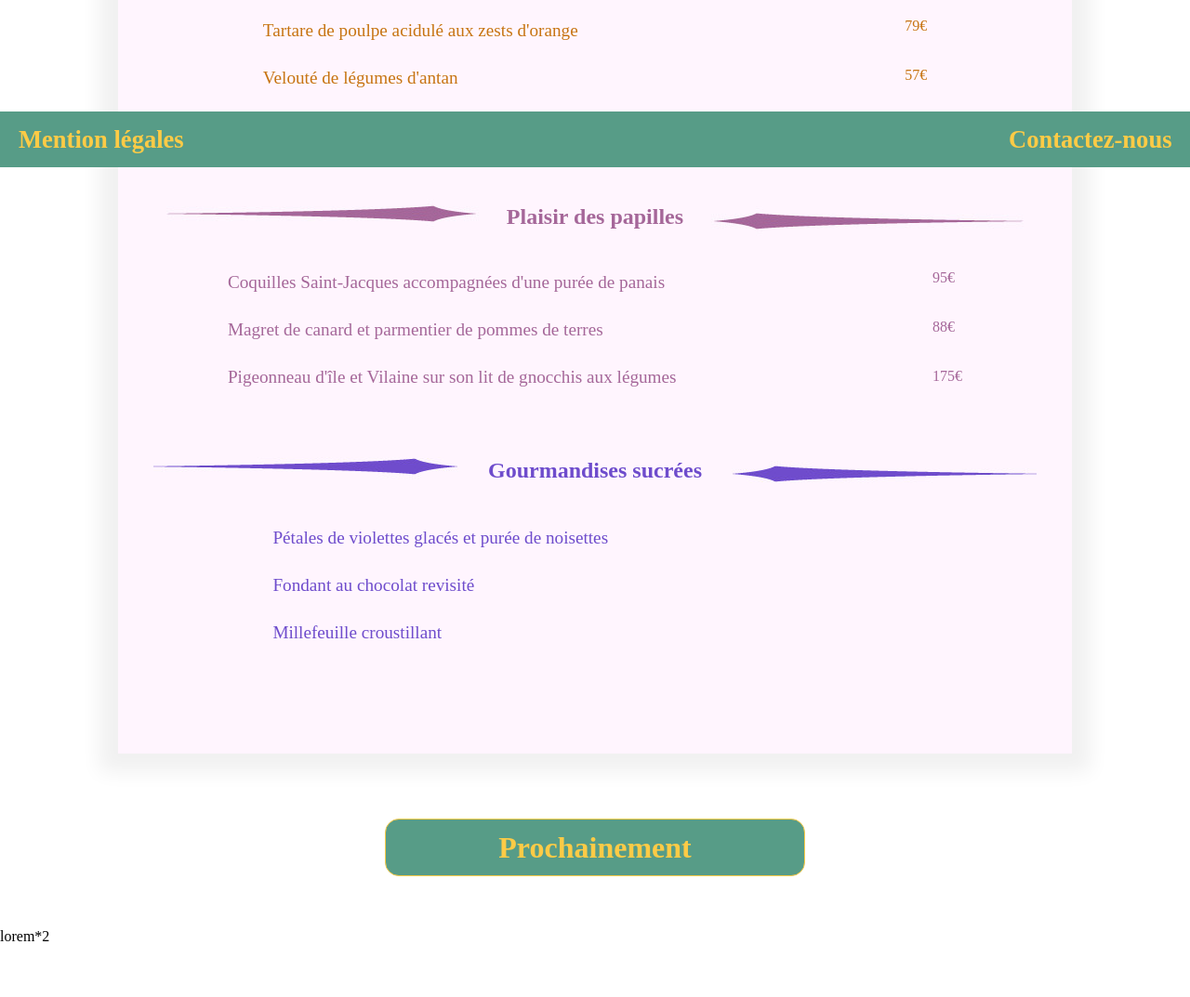
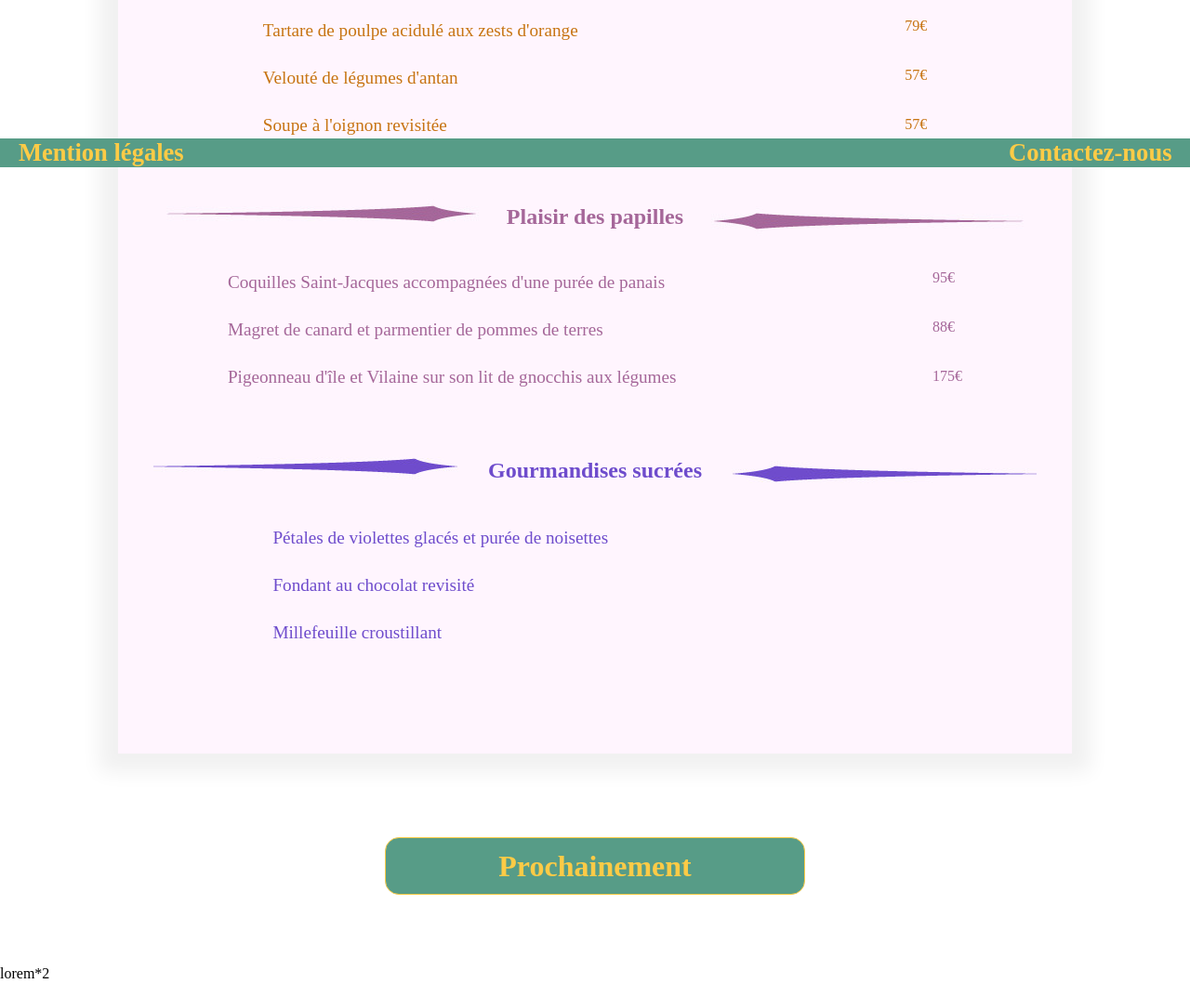
Before and after one commit to MaximeMichard/ohmyfood, a website: page menu/menu2.html in a window 1280 px wide. Shown: the part 620-1693 px from the top of the page at 93% size. Before the commit the page ends 1653 px from the top, so only its background shows below. Drawn offline with Linux system fonts and the light colour scheme; a web font is replaced by a local one.

Commit message:
modif footer

```diff
--- a/sass/components/_buttons.scss
+++ b/sass/components/_buttons.scss
@@ -15,7 +15,7 @@
     background-color: $bg-green;
     border:1px solid;
     border-radius: 15px;
-    margin: 40px 0px;
+    margin: 60px 0px;
 }
 .btn
 {
--- a/sass/layout/_footer.scss
+++ b/sass/layout/_footer.scss
@@ -2,7 +2,6 @@
 @import "../utils/color";
 
 footer{
-    height:60px;
     position:fixed;
     left: 0;
     right: 0;
@@ -16,3 +15,7 @@ footer{
     color:$color-yellow;
     padding:0px 20px;
 }
+footer h5
+{
+    margin: auto;
+}
```
Also changed, not shown: index.html (+1 -2 lines), css/style.css, 1 other file.
